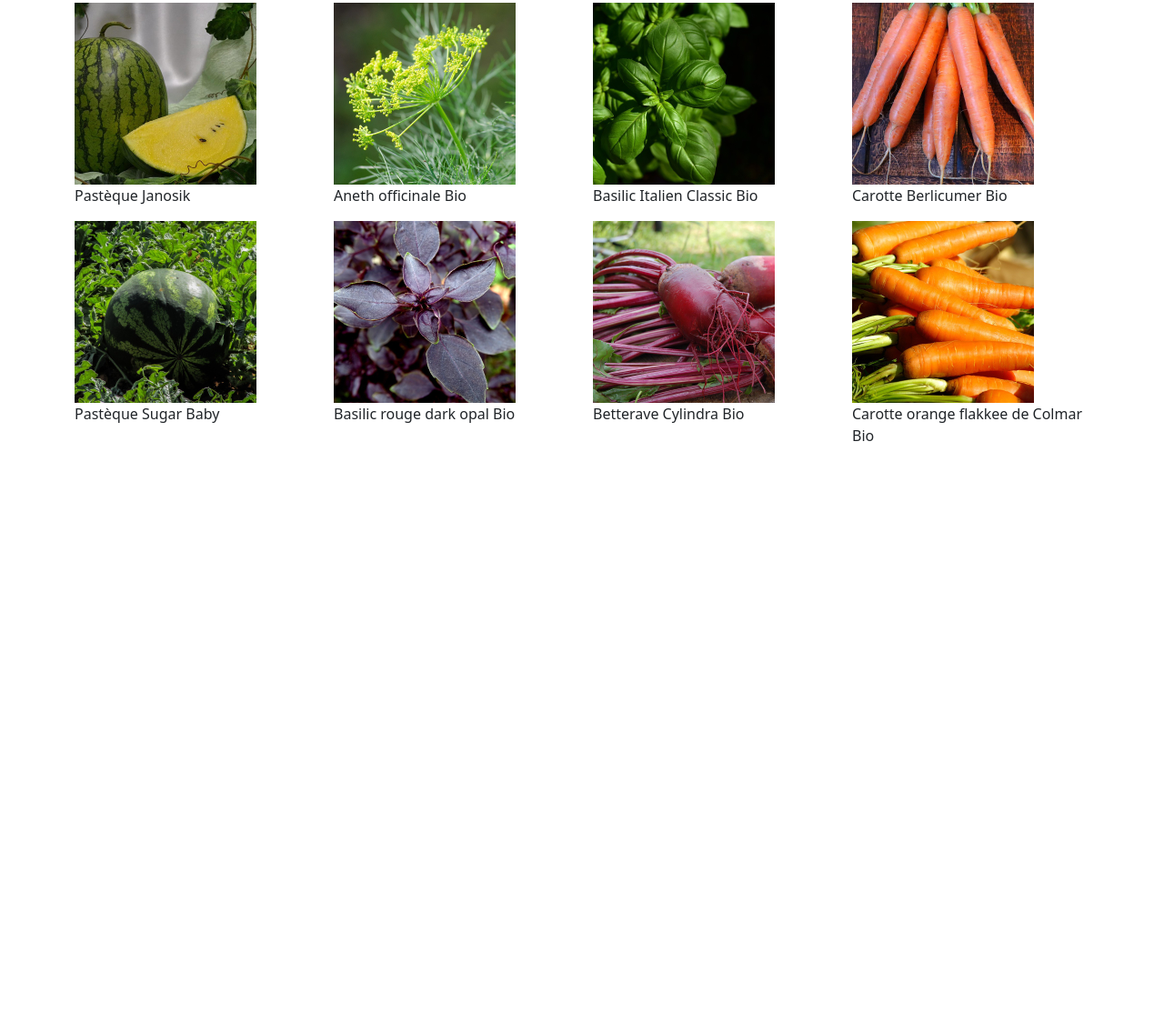
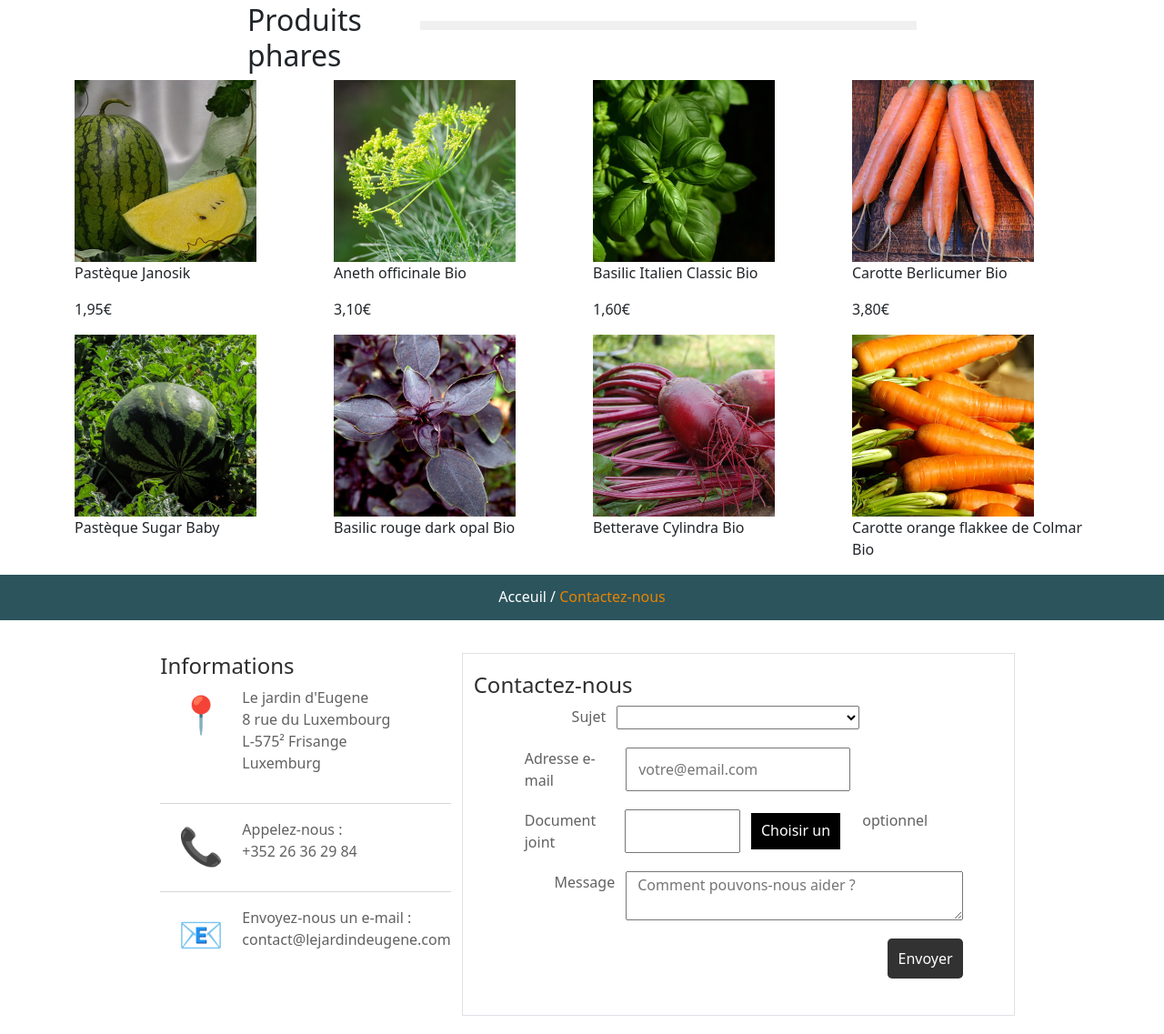
Before and after one commit to MatthieuSchoubrenner/JavaScript-Evaluations, a plain HTML site: page 03 - TD noté - Jardins/HTML/jardins.html in a window 1280 px wide. Shown: the part 332-1469 px from the top of the page at 91% size. Before the commit the page ends 839 px from the top, so only its background shows below. Drawn offline with nearby package versions, Linux system fonts and the light colour scheme.

Commit message:
add css style and html modification

```diff
--- a/03 - TD noté - Jardins/CSS/jardins.css
+++ b/03 - TD noté - Jardins/CSS/jardins.css
@@ -1,7 +1,77 @@
-/* HEADER */
-.container-fluid {
-  background-color: rgb(72, 174, 0);
+#ligne {
+  background-color: hsl(0deg 0% 94%);
+  margin: 20px 0;
+  height: 10px;
+}
+
+
+.flex {
+  display: flex;
+}
+
+.flex p:first-child {
+  font-size: 40px;
+  margin: 0 20px;
+}
+
+footer {
+  color: #616161;
+}
+
+footer[class=container-fluid] {
+  padding: 0;
+}
+
+footer .blanc {
+  background-color: #2c545c;
+  color: rgb(255, 255, 255);
+  padding-top: 12px;
   height: 50px;
+}
+
+footer form {
+  padding: 20px;
+}
+
+footer .row {
+  margin: 20px;
+}
+
+footer .row:first-child {
+  margin: 0;
+}
+
+footer .row:nth-child(1) span {
+  color: #e78400;
+}
+
+footer h4 {
+  color: rgb(46, 46, 46);
+}
+
+footer input[type=file] {
+  display: none;
+}
+
+footer label:nth-child(2) {
+  width: 100%;
+  text-align: center;
+  background-color: rgb(0, 0, 0);
   color: white;
+  margin-top: 4px;
+  height: 40px;
+  line-height: 38px;
 }
-/* FIN HEADER */
+
+footer button {
+  border: none;
+  color: white;
+  background-color: black;
+
+}
+
+footer button:last-child {
+  border-radius: 0.3rem;
+  padding: 10px;
+  background-color: #323232;
+}
--- a/03 - TD noté - Jardins/HTML/jardins.html
+++ b/03 - TD noté - Jardins/HTML/jardins.html
@@ -24,7 +24,8 @@
   </header>
   <div class="container">
     <div class="row"></div>
-    <div class="col-12"><img class="img-fluid" style="max-width: 200px;" src="../IMG/le-jardin-d-eugene-logo-1602188641.jpg"></div>
+    <div class="col-12"><img class="img-fluid" style="max-width: 200px;"
+        src="../IMG/le-jardin-d-eugene-logo-1602188641.jpg"></div>
   </div>
 
   <div class="container">
@@ -37,7 +38,7 @@
     </nav>
   </div>
 
-  <div class="conatainer">
+  <div class="container">
     <div class="row">
       <h1>SLIDER</h1>
     </div>
@@ -45,16 +46,115 @@
 
   <div class="container">
     <div class="row">
-      <div class="col-3"><img src="../IMG/pasteque-janosik.jpg" style="max-width: 200px;"><p>Pastèque Janosik</p></div>
-      <div class="col-3"><img src="../IMG/aneth-officinale-bio.jpg" style="max-width: 200px;"><p>Aneth officinale Bio</p></div>
-      <div class="col-3"><img src="../IMG/basilic-italien-classic-bio.jpg" style="max-width: 200px;"><p>Basilic Italien Classic Bio</p></div>
-      <div class="col-3"><img src="../IMG/carotte-berlicumer-bio.jpg" style="max-width: 200px;"><p>Carotte Berlicumer Bio</p></div>
-      <div class="col-3"><img src="../IMG/pasteque-sugar-baby.jpg" style="max-width: 200px;"><p>Pastèque Sugar Baby</p></div>
-      <div class="col-3"><img src="../IMG/basilic-rouge-dark-opal-bio.jpg" style="max-width: 200px;"><p>Basilic rouge dark opal Bio</p></div>
-      <div class="col-3"><img src="../IMG/betterave-cylindra-bio.jpg" style="max-width: 200px;"><p>Betterave Cylindra Bio</p></div>
-      <div class="col-3"><img src="../IMG/carotte-orange-flakkee-2-de-colmar-bio.jpg" style="max-width: 200px;"><p>Carotte orange flakkee de Colmar Bio</p></div>
+      <div class="col"></div>
+      <h2 class="col">Produits phares</h2>
+      <div class="col-6">
+        <div id="ligne"></div>
+      </div>
+      <div class="col-2"></div>
+    </div>
+    <div class="row">
+      <div class="col-3"><img src="../IMG/pasteque-janosik.jpg" style="max-width: 200px;">
+        <p>Pastèque Janosik</p>
+        <p>1,95€</p>
+      </div>
+      <div class="col-3"><img src="../IMG/aneth-officinale-bio.jpg" style="max-width: 200px;">
+        <p>Aneth officinale Bio</p>
+        <p>3,10€</p>
+      </div>
+      <div class="col-3"><img src="../IMG/basilic-italien-classic-bio.jpg" style="max-width: 200px;">
+        <p>Basilic Italien Classic Bio</p>
+        <p>1,60€</p>
+      </div>
+      <div class="col-3"><img src="../IMG/carotte-berlicumer-bio.jpg" style="max-width: 200px;">
+        <p>Carotte Berlicumer Bio</p>
+        <p>3,80€</p>
+      </div>
+      <div class="col-3"><img src="../IMG/pasteque-sugar-baby.jpg" style="max-width: 200px;">
+        <p>Pastèque Sugar Baby</p>
+      </div>
+      <div class="col-3"><img src="../IMG/basilic-rouge-dark-opal-bio.jpg" style="max-width: 200px;">
+        <p>Basilic rouge dark opal Bio</p>
+      </div>
+      <div class="col-3"><img src="../IMG/betterave-cylindra-bio.jpg" style="max-width: 200px;">
+        <p>Betterave Cylindra Bio</p>
+      </div>
+      <div class="col-3"><img src="../IMG/carotte-orange-flakkee-2-de-colmar-bio.jpg" style="max-width: 200px;">
+        <p>Carotte orange flakkee de Colmar Bio</p>
+      </div>
     </div>
   </div>
+  <footer class="container-fluid">
+    <div class="row">
+      <p class="col d-flex justify-content-center blanc">Acceuil /&nbsp;<span>Contactez-nous</span></p>
+    </div>
+    <div class="row">
+      <div class="container-fluid">
+        <div class="row">
+          <div class="col"></div>
+          <div class="col info">
+            <h4>Informations</h4>
+            <div class="flex">
+              <p>📍</p>
+              <p>
+                Le jardin d'Eugene <br>
+                8 rue du Luxembourg <br>
+                L-575² Frisange <br>
+                Luxemburg
+              </p>
+            </div>
+            <hr>
+            <div class="flex">
+              <p>📞</p>
+              <p>
+                Appelez-nous : <br>
+                +352 26 36 29 84
+              </p>
+            </div>
+            <hr>
+            <div class="flex">
+              <p>📧</p>
+              <p>
+                Envoyez-nous un e-mail : <br>
+                contact@lejardindeugene.com
+              </p>
+            </div>
+          </div>
+          <form class="col-6 border">
+            <h4>Contactez-nous</h4>
+            <div class="container-fluid">
+              <div class="row">
+                <label class="col d-flex justify-content-end">Sujet</label>
+                <select class="col-6"></select>
+                <div class="col"></div>
+              </div>
+              <div class="row">
+                <label class="col d-flex justify-content-end">Adresse e-mail</label>
+                <input class="col-6" placeholder="votre@email.com">
+                <div class="col"></div>
+              </div>
+              <div class="row">
+                <label class="col d-flex justify-content-end">Document joint</label>
+                <input class="col">
+                <div class="col d-flex justify-content-center"><input type="file" id="file"><label for="file">Choisir un
+                    fichier</label></div>
+                <div class="col">optionnel</div>
+              </div>
+              <div class="row">
+                <label class="col d-flex justify-content-end">Message</label>
+                <textarea class="col-9" placeholder="Comment pouvons-nous aider ?"></textarea>
+              </div>
+              <div class="row">
+                <div class="col-10"></div>
+                <button class="col">Envoyer</button>
+              </div>
+            </div>
+          </form>
+          <div class="col"></div>
+        </div>
+      </div>
+    </div>
+  </footer>
 
 
 
```
